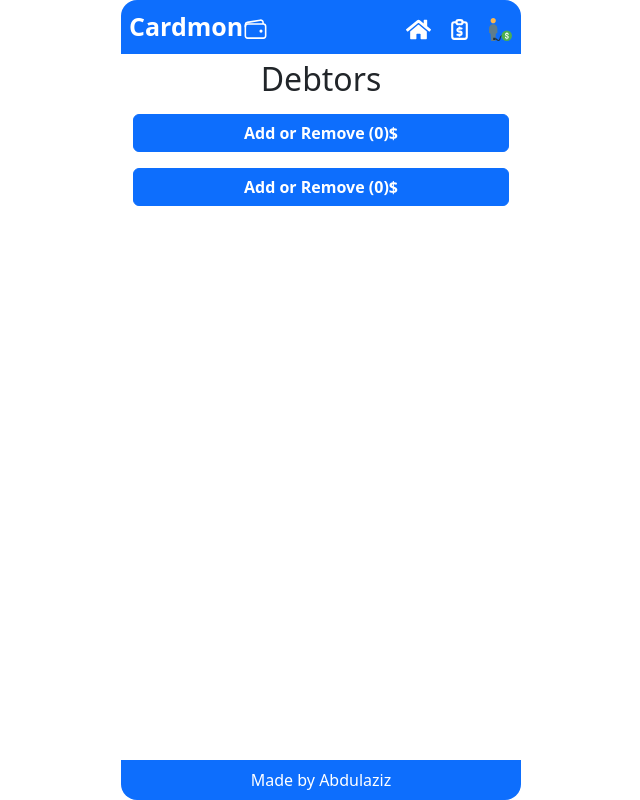
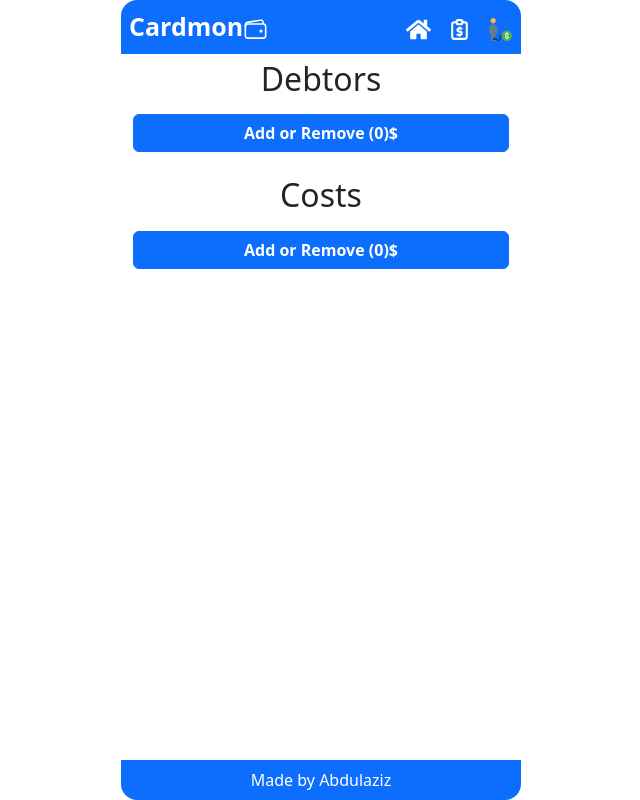
Before and after one commit to byaznavur/CARDMON, a React (Create React App) app: page /home in a window 1280 px wide. Shown: the whole page, without its empty margins (319-959 px from the left). Built offline with nearby package versions, Linux system fonts and the light colour scheme.

Commit message:
change ui

```diff
--- a/src/pages/Home.jsx
+++ b/src/pages/Home.jsx
@@ -16,9 +16,8 @@ const Home = ({ debts, costs }) => {
   return (
     <div className="container">
       <section className="">
-        <h2 className="text-center">Debtors</h2>
-
         <div>
+          <h2 className="text-center">Debtors</h2>
           <ul className="p-0">
             {debts.map((debt, index) => (
               <li
@@ -38,7 +37,9 @@ const Home = ({ debts, costs }) => {
           </Link>
         </div>
 
-        <div>
+        <div className="mt-4">
+          <h2 className="text-center">Costs</h2>
+
           <ul className="p-0 mt-3">
             {costs.map((cost, index) => (
               <li
```
